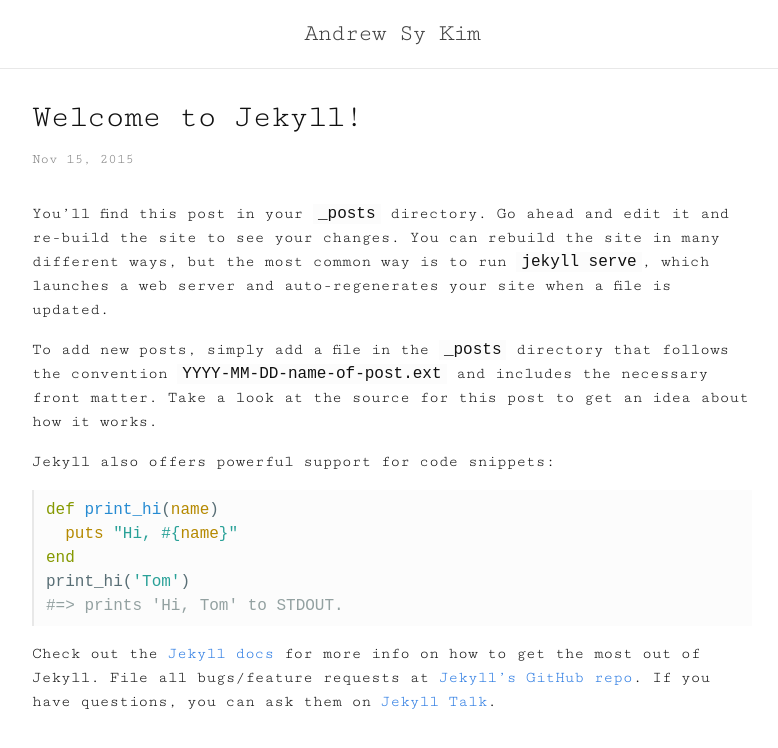
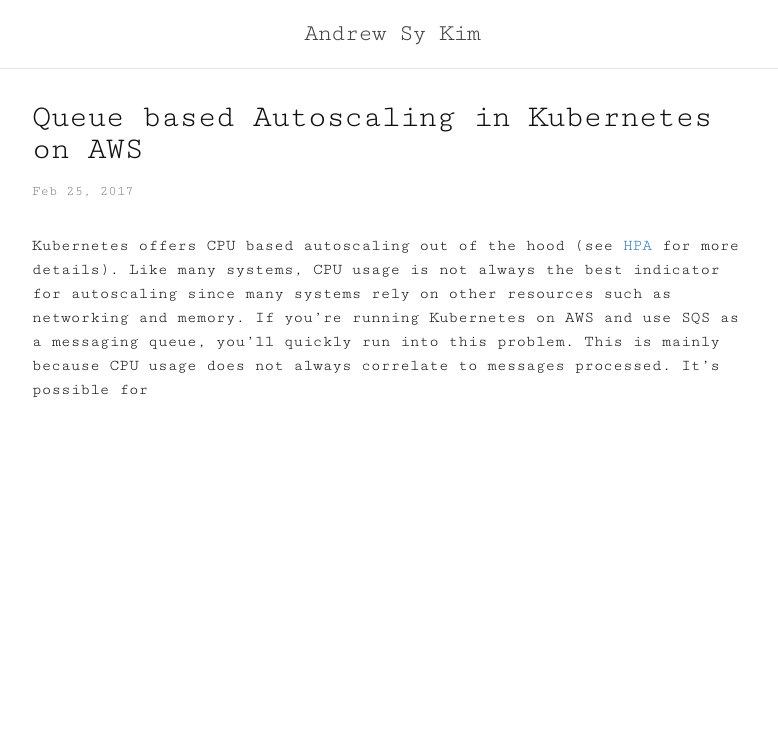
Before and after one commit to andrewsykim/andrewsykim.github.io, a Jekyll site: the page built from _posts/2015-11-15-welcome-to-jekyll.md, in a window 1280 px wide. Shown: the top 748 px of the page, without its empty margins (248-1026 px from the left). Built offline with Jekyll 4.4.1, drawn with Linux system fonts in a browser that asks for light colours.

Commit message:
put some progress up

```diff
--- a/_posts/2015-11-15-welcome-to-jekyll.md
+++ b/_posts/2015-11-15-welcome-to-jekyll.md
@@ -1,24 +1,8 @@
 ---
 layout: post
-title:  "Welcome to Jekyll!"
-date:   2015-11-15 19:02:34 +0800
+title: "Queue based Autoscaling in Kubernetes on AWS"
+date: 2017-02-25 20:17:00 +0800
 ---
-You’ll find this post in your `_posts` directory. Go ahead and edit it and re-build the site to see your changes. You can rebuild the site in many different ways, but the most common way is to run `jekyll serve`, which launches a web server and auto-regenerates your site when a file is updated.
+Kubernetes offers CPU based autoscaling out of the hood (see [HPA](kubernetes-hpa) for more details). Like many systems, CPU usage is not always the best indicator for autoscaling since many systems rely on other resources such as networking and memory. If you're running Kubernetes on AWS and use SQS as a messaging queue, you'll quickly run into this problem. This is mainly because CPU usage does not always correlate to messages processed. It's possible for
 
-To add new posts, simply add a file in the `_posts` directory that follows the convention `YYYY-MM-DD-name-of-post.ext` and includes the necessary front matter. Take a look at the source for this post to get an idea about how it works.
-
-Jekyll also offers powerful support for code snippets:
-
-{% highlight ruby %}
-def print_hi(name)
-  puts "Hi, #{name}"
-end
-print_hi('Tom')
-#=> prints 'Hi, Tom' to STDOUT.
-{% endhighlight %}
-
-Check out the [Jekyll docs][jekyll-docs] for more info on how to get the most out of Jekyll. File all bugs/feature requests at [Jekyll’s GitHub repo][jekyll-gh]. If you have questions, you can ask them on [Jekyll Talk][jekyll-talk].
-
-[jekyll-docs]: http://jekyllrb.com/docs/home
-[jekyll-gh]:   https://github.com/jekyll/jekyll
-[jekyll-talk]: https://talk.jekyllrb.com/
+[kubernetes-hpa]: https://kubernetes.io/docs/user-guide/horizontal-pod-autoscaling/
```
